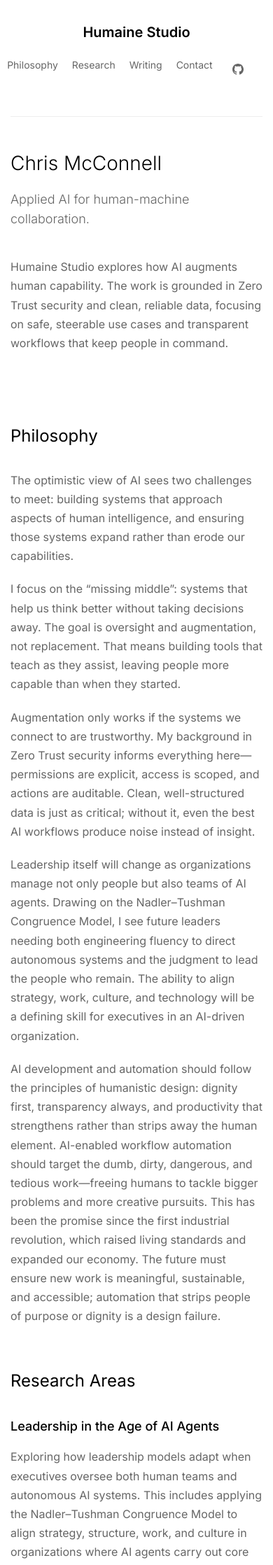
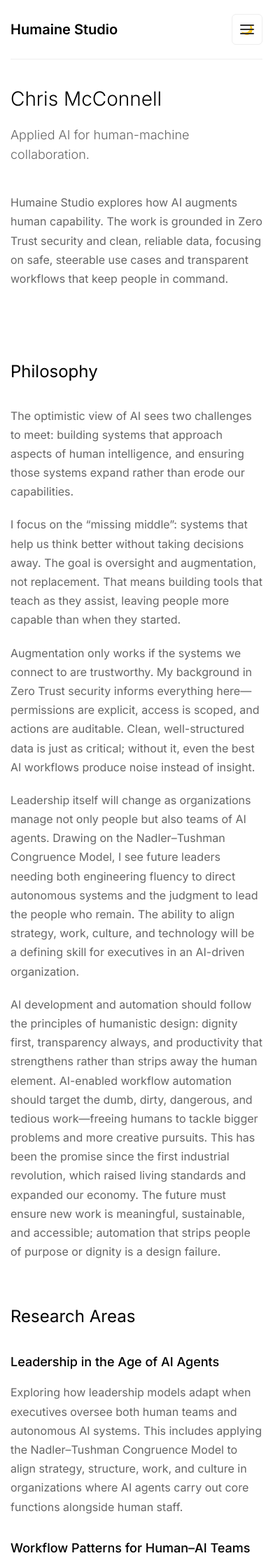
Before and after one commit to miqcie/Humaine-studio, a Jekyll site: the page built from index.md, in a window 390 px wide. Shown: the top 2236 px of the page at 70% size. Built offline with Jekyll 4.4.1, drawn with Linux system fonts in a browser that asks for light colours.

Commit message:
Fix mobile navigation issues and add custom favicon
## Changes Made

### Mobile Navigation Improvements
- Implement CSS-only hamburger menu for mobile devices (< 768px)
- Create responsive navigation with Philosophy | Research | Writing | Contact
- Add smooth animations and proper z-indexing for dropdown menu
- Ensure 44px minimum touch targets for accessibility compliance

### Dark Mode Toggle Fixes
- Reposition toggle to top-right corner with 16px spacing from edge
- Maintain visibility and proper positioning across all screen sizes
- Improve touch target size for mobile interaction

### GitHub Icon Relocation
- Remove GitHub icon from crowded main navigation
- Move to footer with proper styling and hover effects
- Add accompanying "GitHub" text label for better UX

### Custom Favicon Implementation
- Add custom robot character favicon in multiple formats
- Include favicon.ico (root), PNG (32x32), and Apple touch icon (180x180)
- Replace default Porkbun favicon with branded icon

### Code Organization
- Create modular _includes/header.html and _includes/footer.html
- Improve maintainability with separated concerns
- Follow Jekyll best practices for theme structure

### Technical Details
- Mobile-first responsive design with 768px breakpoint
- CSS-only implementation (no JavaScript dependencies)
- GitHub Pages compatible (no custom plugins required)
- Maintains existing styling and branding consistency

🤖 Generated with [Claude Code](https://claude.ai/code)

Co-Authored-By: Claude <noreply@anthropic.com>

```diff
--- /dev/null
+++ b/_includes/footer.html
@@ -0,0 +1,14 @@
+<footer class="site-footer">
+    <div class="footer-content">
+        <div class="footer-links">
+            <a href="https://github.com/miqcie/Humaine-studio" class="footer-link github-link" target="_blank" rel="noopener noreferrer" aria-label="View source on GitHub">
+                <svg width="20" height="20" viewBox="0 0 24 24" fill="currentColor">
+                    <path d="M12 0C5.374 0 0 5.373 0 12c0 5.302 3.438 9.8 8.207 11.387.599.111.793-.261.793-.577v-2.234c-3.338.726-4.033-1.416-4.033-1.416-.546-1.387-1.333-1.756-1.333-1.756-1.089-.745.083-.729.083-.729 1.205.084 1.839 1.237 1.839 1.237 1.07 1.834 2.807 1.304 3.492.997.107-.775.418-1.305.762-1.604-2.665-.305-5.467-1.334-5.467-5.931 0-1.311.469-2.381 1.236-3.221-.124-.303-.535-1.524.117-3.176 0 0 1.008-.322 3.301 1.23A11.509 11.509 0 0112 5.803c1.02.005 2.047.138 3.006.404 2.291-1.552 3.297-1.23 3.297-1.30.653 1.653.242 2.874.118 3.176.77.84 1.235 1.911 1.235 3.221 0 4.609-2.807 5.624-5.479 5.921.43.372.823 1.102.823 2.222v3.293c0 .319.192.694.801.576C20.566 21.797 24 17.3 24 12c0-6.627-5.373-12-12-12z"/>
+                </svg>
+                GitHub
+            </a>
+        </div>
+        <p>&copy; {{ 'now' | date: "%Y" }} {{ site.title }}. All rights reserved.</p>
+        <p>{{ site.description }}</p>
+    </div>
+</footer>
--- a/_includes/head.html
+++ b/_includes/head.html
@@ -28,7 +28,8 @@
 <link rel="canonical" href="{{ page.url | absolute_url }}">
 
 <!-- Favicon -->
-<link rel="icon" type="image/x-icon" href="{{ '/assets/images/favicon.ico' | relative_url }}">
+<link rel="icon" type="image/x-icon" href="{{ '/favicon.ico' | relative_url }}">
+<link rel="icon" type="image/png" sizes="32x32" href="{{ '/assets/images/favicon-32x32.png' | relative_url }}">
 <link rel="apple-touch-icon" sizes="180x180" href="{{ '/assets/images/apple-touch-icon.png' | relative_url }}">
 
 <!-- Feed -->
--- /dev/null
+++ b/_includes/header.html
@@ -0,0 +1,26 @@
+<header class="site-header">
+    <nav class="nav">
+        <a href="{{ '/' | relative_url }}" class="nav-logo">{{ site.title }}</a>
+
+        <!-- Hamburger menu button (mobile only) -->
+        <input type="checkbox" id="nav-toggle" class="nav-toggle">
+        <label for="nav-toggle" class="nav-toggle-label">
+            <span></span>
+        </label>
+
+        <!-- Navigation menu -->
+        <div class="nav-menu">
+            <div class="nav-links">
+                <a href="{{ '/#philosophy' | relative_url }}" class="nav-link">Philosophy</a>
+                <a href="{{ '/#research' | relative_url }}" class="nav-link">Research</a>
+                <a href="{{ '/#writing' | relative_url }}" class="nav-link">Writing</a>
+                <a href="{{ '/#contact' | relative_url }}" class="nav-link">Contact</a>
+            </div>
+        </div>
+
+        <!-- Dark mode toggle -->
+        <button class="theme-toggle" aria-label="Toggle dark mode">
+            <span class="theme-toggle-icon">🌙</span>
+        </button>
+    </nav>
+</header>
--- a/_layouts/default.html
+++ b/_layouts/default.html
@@ -5,37 +5,13 @@
 </head>
 <body>
     <div class="container">
-        <header class="site-header">
-            <nav class="nav">
-                <a href="{{ '/' | relative_url }}" class="nav-logo">{{ site.title }}</a>
-                <div class="nav-links">
-                    <a href="{{ '/' | relative_url }}" class="nav-link">Home</a>
-                    <a href="{{ '/#philosophy' | relative_url }}" class="nav-link">Philosophy</a>
-                    <a href="{{ '/#research' | relative_url }}" class="nav-link">Research</a>
-                    <a href="{{ '/#writing' | relative_url }}" class="nav-link">Writing</a>
-                    <a href="{{ '/#contact' | relative_url }}" class="nav-link">Contact</a>
-                    <a href="https://github.com/miqcie/Humaine-studio" class="nav-link github-link" target="_blank" rel="noopener noreferrer" aria-label="View source on GitHub">
-                        <svg width="16" height="16" viewBox="0 0 24 24" fill="currentColor">
-                            <path d="M12 0C5.374 0 0 5.373 0 12c0 5.302 3.438 9.8 8.207 11.387.599.111.793-.261.793-.577v-2.234c-3.338.726-4.033-1.416-4.033-1.416-.546-1.387-1.333-1.756-1.333-1.756-1.089-.745.083-.729.083-.729 1.205.084 1.839 1.237 1.839 1.237 1.07 1.834 2.807 1.304 3.492.997.107-.775.418-1.305.762-1.604-2.665-.305-5.467-1.334-5.467-5.931 0-1.311.469-2.381 1.236-3.221-.124-.303-.535-1.524.117-3.176 0 0 1.008-.322 3.301 1.23A11.509 11.509 0 0112 5.803c1.02.005 2.047.138 3.006.404 2.291-1.552 3.297-1.23 3.297-1.23.653 1.653.242 2.874.118 3.176.77.84 1.235 1.911 1.235 3.221 0 4.609-2.807 5.624-5.479 5.921.43.372.823 1.102.823 2.222v3.293c0 .319.192.694.801.576C20.566 21.797 24 17.3 24 12c0-6.627-5.373-12-12-12z"/>
-                        </svg>
-                    </a>
-                    <button class="theme-toggle" aria-label="Toggle dark mode">
-                        <span class="theme-toggle-icon">🌙</span>
-                    </button>
-                </div>
-            </nav>
-        </header>
+        {% include header.html %}
 
         <main class="main-content">
             {{ content }}
         </main>
 
-        <footer class="site-footer">
-            <div class="footer-content">
-                <p>&copy; {{ 'now' | date: "%Y" }} {{ site.title }}. All rights reserved.</p>
-                <p>{{ site.description }}</p>
-            </div>
-        </footer>
+        {% include footer.html %}
     </div>
 
     <!-- JavaScript -->
--- a/assets/css/main.css
+++ b/assets/css/main.css
@@ -67,6 +67,7 @@ body {
     display: flex;
     justify-content: space-between;
     align-items: center;
+    position: relative;
 }
 
 .nav-logo {
@@ -79,6 +80,17 @@ body {
 .nav-links {
     display: flex;
     gap: 30px;
+}
+
+/* Desktop theme toggle positioning */
+@media (min-width: 769px) {
+    .theme-toggle {
+        position: absolute;
+        top: 50%;
+        right: 16px;
+        transform: translateY(-50%);
+        margin-left: 0;
+    }
 }
 
 .nav-link {
@@ -103,6 +115,11 @@ body {
     color: var(--text-light);
     transition: all 0.2s ease;
     margin-left: 20px;
+    min-width: 44px;
+    min-height: 44px;
+    display: flex;
+    align-items: center;
+    justify-content: center;
 }
 
 .theme-toggle:hover {
@@ -434,6 +451,93 @@ body {
     margin-bottom: 8px;
 }
 
+.footer-links {
+    margin-bottom: 20px;
+}
+
+.footer-link {
+    display: inline-flex;
+    align-items: center;
+    gap: 8px;
+    color: var(--text-light);
+    text-decoration: none;
+    font-size: 14px;
+    padding: 8px 12px;
+    border-radius: 6px;
+    transition: all 0.2s ease;
+}
+
+.footer-link:hover {
+    color: var(--text-dark);
+    background-color: var(--border-light);
+}
+
+.footer-link svg {
+    transition: transform 0.2s ease;
+}
+
+.footer-link:hover svg {
+    transform: scale(1.1);
+}
+
+/* Hamburger menu styles */
+.nav-toggle {
+    display: none;
+}
+
+.nav-toggle-label {
+    position: relative;
+    height: 44px;
+    width: 44px;
+    cursor: pointer;
+    display: none;
+    align-items: center;
+    justify-content: center;
+}
+
+.nav-toggle-label span,
+.nav-toggle-label span::before,
+.nav-toggle-label span::after {
+    display: block;
+    background: var(--text-color);
+    height: 2px;
+    width: 20px;
+    border-radius: 2px;
+    position: relative;
+    transition: background 0.3s ease;
+}
+
+.nav-toggle-label span::before,
+.nav-toggle-label span::after {
+    content: '';
+    position: absolute;
+    left: 0;
+    transition: all 0.3s ease;
+}
+
+.nav-toggle-label span::before {
+    top: 6px;
+}
+
+.nav-toggle-label span::after {
+    top: -6px;
+}
+
+/* Hamburger animation when checked */
+.nav-toggle:checked + .nav-toggle-label span {
+    background: transparent;
+}
+
+.nav-toggle:checked + .nav-toggle-label span::before {
+    transform: rotate(45deg);
+    top: 0;
+}
+
+.nav-toggle:checked + .nav-toggle-label span::after {
+    transform: rotate(-45deg);
+    top: 0;
+}
+
 /* Responsive design */
 @media (max-width: 768px) {
     .container {
@@ -441,17 +545,64 @@ body {
     }
 
     .site-header {
-        padding: 30px 0 50px;
-        margin-bottom: 50px;
+        padding: 20px 0;
+        margin-bottom: 40px;
     }
 
     .nav {
-        flex-direction: column;
-        gap: 20px;
+        position: relative;
+        justify-content: space-between;
+        align-items: center;
+    }
+
+    .nav-toggle-label {
+        display: flex;
+        order: 2;
+    }
+
+    .theme-toggle {
+        position: absolute;
+        top: 50%;
+        right: 0;
+        transform: translateY(-50%);
+        margin-left: 0;
+        min-width: 44px;
+        min-height: 44px;
+        padding: 10px;
+    }
+
+    .nav-menu {
+        position: absolute;
+        top: 100%;
+        left: 0;
+        right: 0;
+        background: var(--bg-color);
+        border-top: 1px solid var(--border-color);
+        transform: scale(1, 0);
+        transform-origin: top;
+        transition: transform 0.3s ease;
+        z-index: 1000;
+    }
+
+    .nav-toggle:checked ~ .nav-menu {
+        transform: scale(1, 1);
     }
 
     .nav-links {
-        gap: 20px;
+        flex-direction: column;
+        gap: 0;
+        padding: 20px 0;
+    }
+
+    .nav-link {
+        display: block;
+        padding: 15px 0;
+        font-size: 16px;
+        border-bottom: 1px solid var(--border-light);
+    }
+
+    .nav-link:last-child {
+        border-bottom: none;
     }
 
     .hero-title {
```
Also changed, not shown: assets/images/apple-touch-icon.png (added), assets/images/favicon-32x32.png (added), favicon.ico (added).
